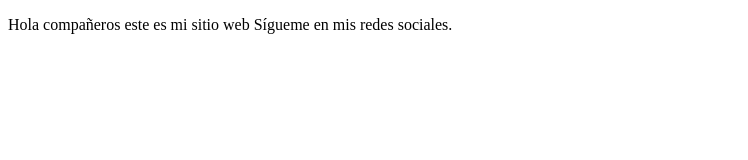
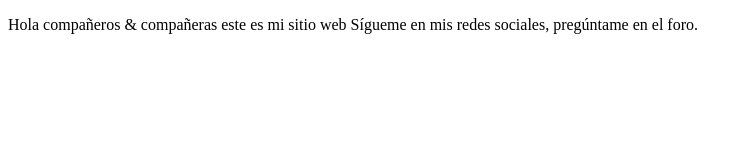
Before and after one commit to oandresforero/ProyectoDemoCursoPrework, a plain HTML site: page index.html in a window 1280 px wide. Shown: the whole page, without its empty margins (0-748 px from the left). Drawn offline with Linux system fonts and the light colour scheme.

Commit message:
cambios foro

```diff
--- a/index.html
+++ b/index.html
@@ -8,8 +8,8 @@
 </head>
 <body>
     <p>
-        Hola compañeros este es mi sitio web
-        Sígueme en mis redes sociales.
+        Hola compañeros & compañeras este es mi sitio web
+        Sígueme en mis redes sociales, pregúntame en el foro.
     </p>
 </body>
 </html>
```
